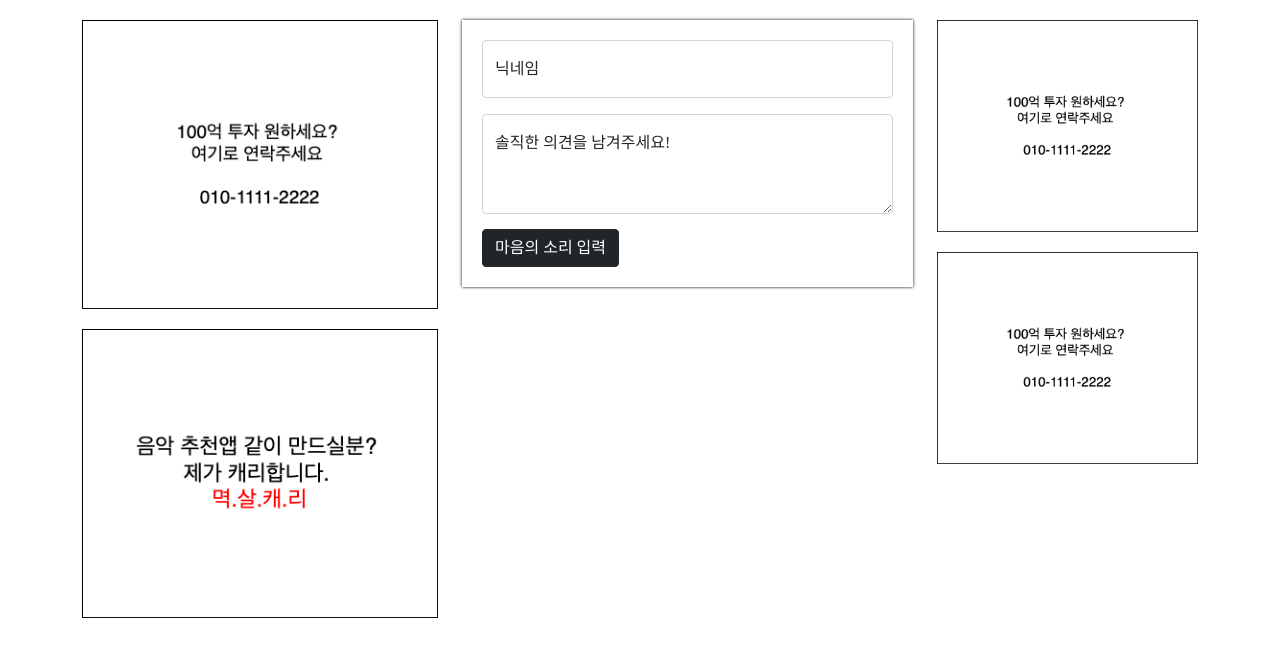
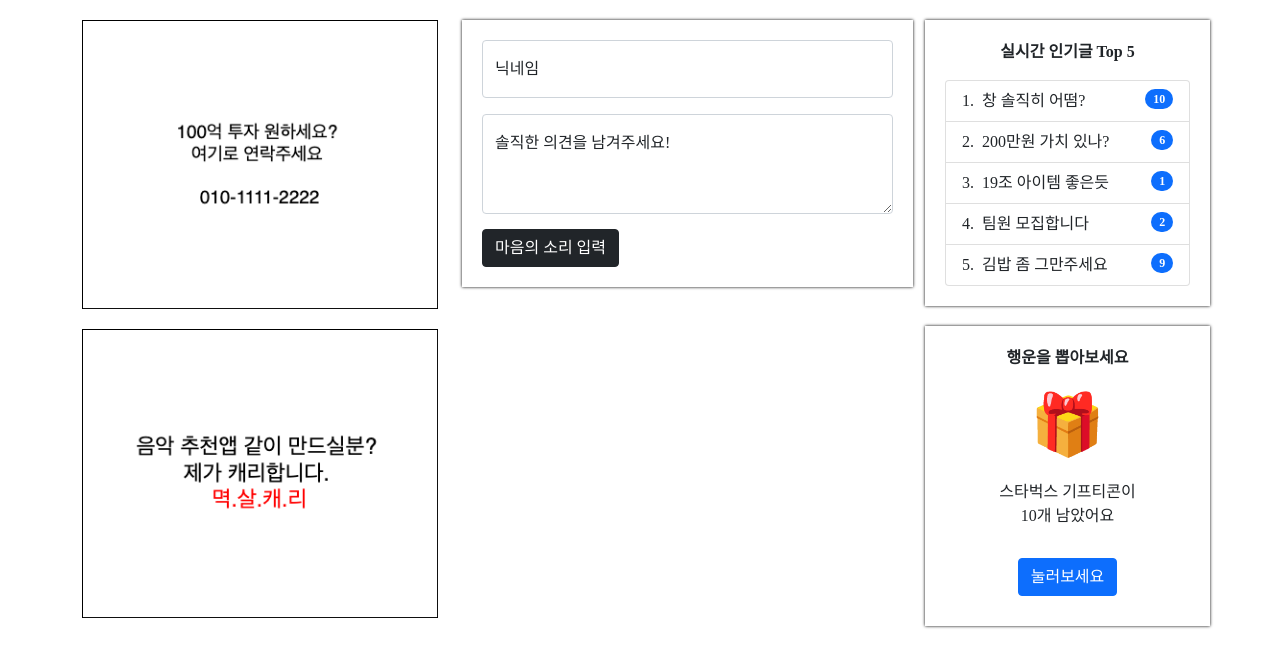
Before and after one commit to quizee/blind-chang, a Flask app: page / in a window 1280 px wide. Shown: the part 300-946 px from the top of the page. Before the commit the page ends 918 px from the top, so only its background shows below. Run offline with Flask 2, Linux system fonts and the light colour scheme; data that the repository does not hold is empty.

Commit message:
실시간인기글, 선물박스 제작

```diff
--- a/templates/index.html
+++ b/templates/index.html
@@ -51,8 +51,50 @@
             padding: 20px;
         }
 
+        .popular-post {
+            width: 100%;
+            max-width: 600px;
+            margin: 20px auto 20px auto;
+
+            box-shadow: 0px 0px 3px 0px black;
+            padding: 20px;
+        }
+
+        .popular-post-title {
+            text-align: center;
+            font-weight: bold;
+        }
+
+        .lottery {
+            width: 100%;
+            max-width: 600px;
+            margin: auto auto 20px auto;
+
+            box-shadow: 0px 0px 3px 0px black;
+            padding: 20px 20px 30px 20px;
+
+            display: flex;
+            flex-direction: column;
+            align-items: center;
+            justify-content: center;
+        }
+
+        .lottery-title {
+            font-weight: bold;
+            margin-bottom: 10px;
+        }
+
+        .lottery-img {
+            font-size: 60px;
+        }
+
+        .lottery-body {
+            margin: 10px auto 30px auto;
+            text-align: center;
+        }
+
         .advertise {
-           margin-top: 20px;
+            margin-top: 20px;
         }
 
         .mypost > button {
@@ -137,12 +179,12 @@
         <div class="col-md-4">
             <div class="row">
                 <div class="advertise">
-                <img src="/static/100억.png" class="img-fluid" alt="Responsive image">
+                    <img src="/static/100억.png" class="img-fluid" alt="광고 사진">
                 </div>
             </div>
             <div class="row">
                 <div class="advertise">
-                <img src="/static/멱살캐리.png" class="img-fluid" alt="Responsive image">
+                    <img src="/static/멱살캐리.png" class="img-fluid" alt="광고 사진">
                 </div>
             </div>
         </div>
@@ -165,13 +207,57 @@
         </div>
         <div class="col-md-3">
             <div class="row">
-                <div class="advertise">
-                <img src="/static/100억.png" class="img-fluid" alt="Responsive image">
+                <div class="popular-post">
+                    <div class="popular-post-title">
+                        <p>실시간 인기글 Top 5</p>
+                    </div>
+                    <ol class="list-group list-group-numbered">
+                        <li class="list-group-item d-flex justify-content-between align-items-start">
+                            <div class="ms-2 me-auto">
+                                창 솔직히 어떰?
+                            </div>
+                            <span class="badge bg-primary rounded-pill">10</span>
+                        </li>
+                        <li class="list-group-item d-flex justify-content-between align-items-start">
+                            <div class="ms-2 me-auto">
+                                200만원 가치 있나?
+                            </div>
+                            <span class="badge bg-primary rounded-pill">6</span>
+                        </li>
+                        <li class="list-group-item d-flex justify-content-between align-items-start">
+                            <div class="ms-2 me-auto">
+                                19조 아이템 좋은듯
+                            </div>
+                            <span class="badge bg-primary rounded-pill">1</span>
+                        </li>
+                        <li class="list-group-item d-flex justify-content-between align-items-start">
+                            <div class="ms-2 me-auto">
+                                팀원 모집합니다
+                            </div>
+                            <span class="badge bg-primary rounded-pill">2</span>
+                        </li>
+                        <li class="list-group-item d-flex justify-content-between align-items-start">
+                            <div class="ms-2 me-auto">
+                                김밥 좀 그만주세요
+                            </div>
+                            <span class="badge bg-primary rounded-pill">9</span>
+                        </li>
+                    </ol>
                 </div>
             </div>
             <div class="row">
-                <div class="advertise">
-                <img src="/static/100억.png" class="img-fluid" alt="Responsive image">
+                <div class="lottery">
+                    <div class="lottery-title">
+                        행운을 뽑아보세요
+                    </div>
+                    <div class="lottery-img">
+                        🎁
+                    </div>
+                    <div class="lottery-body">
+                        스타벅스 기프티콘이<br>
+                        10개 남았어요
+                    </div>
+                    <button type="button" class="btn btn-primary">눌러보세요</button>
                 </div>
             </div>
         </div>
```
